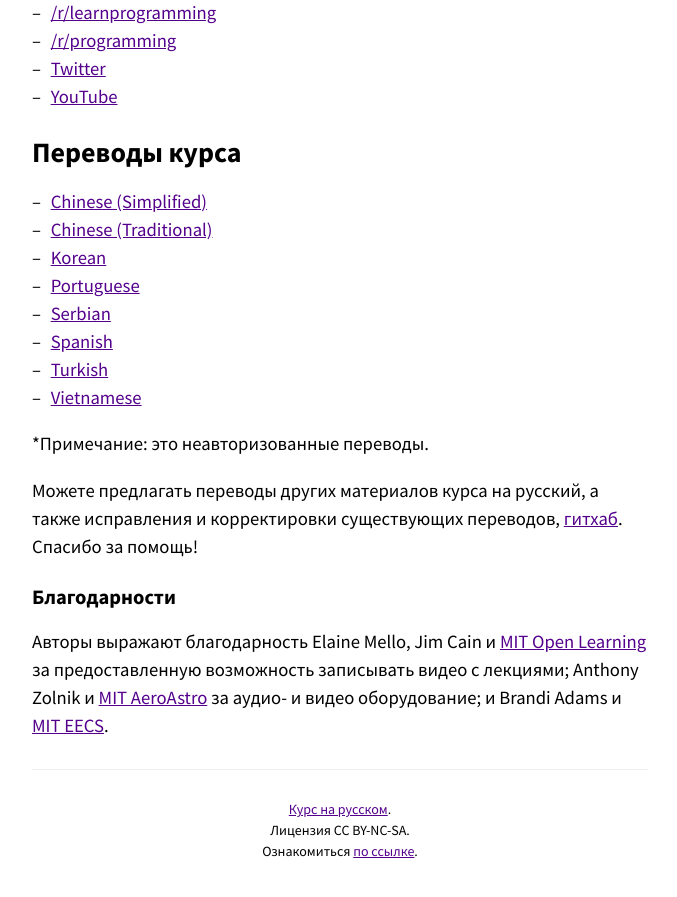
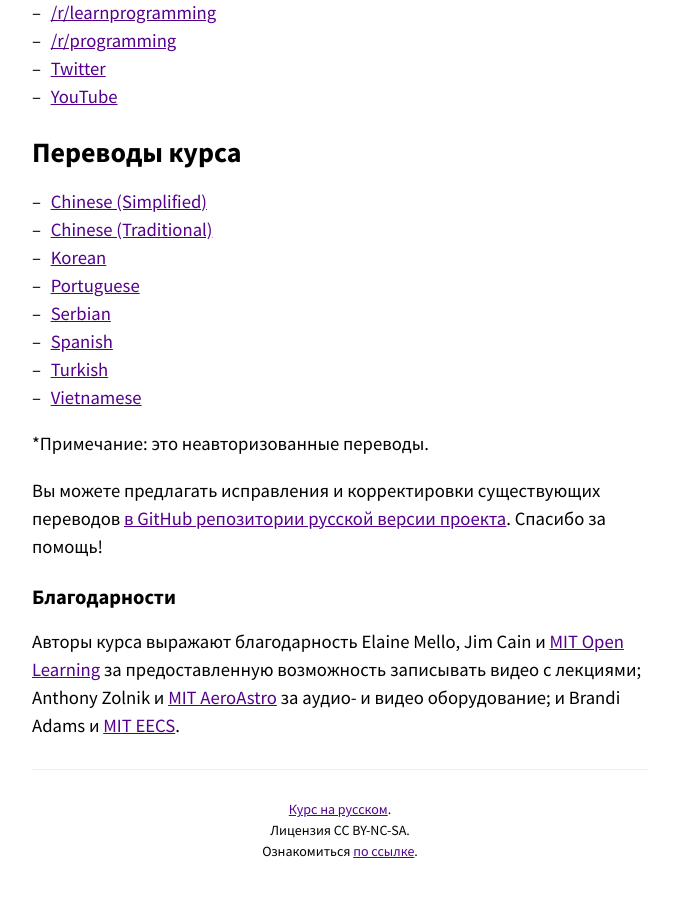
Before and after one commit to missing-semester-rus/missing-semester-rus.github.io, a Jekyll site: the page built from index.md, in a window 1280 px wide and 900 px high, scrolled down 1335 px. Shown: the top 897 px of the window, without its empty margins (300-977 px from the left). Built offline with Jekyll 4.4.1, drawn with Linux system fonts in a browser that asks for light colours.

Commit message:
Update index.md
Little adjustments.

```diff
--- a/index.md
+++ b/index.md
@@ -11,7 +11,6 @@ title: Пропущенный семестр курса по компьютер
 имеет смысл сделать курс максимально плавным и комфортным. Его освоение позволит не только тратить меньше времени на настройку в
 соответствии с вашими потребностями и задачами, но также даст возможность решать проблемы, которые до этого казались невероятно
 сложными.
-
 
 [О причинах создания, целях и назначении этого курса](/about/).
 
@@ -31,8 +30,7 @@ title: Пропущенный семестр курса по компьютер
 {% endfor %}
 </ul>
 
-Плейлист с лекциями доступен
-[на YouTube](https://www.youtube.com/playlist?list=PLyzOVJj3bHQuloKGG59rS43e29ro7I57J).
+Плейлист с лекциями доступен [на YouTube](https://www.youtube.com/playlist?list=PLyzOVJj3bHQuloKGG59rS43e29ro7I57J).
 
 # О курсе
 
@@ -62,11 +60,11 @@ title: Пропущенный семестр курса по компьютер
 
 *Примечание: это неавторизованные переводы.
 
-Можете предлагать переводы других материалов курса на русский, а также исправления и корректировки существующих переводов, [гитхаб](https://github.com/missing-semester-rus/missing-semester-rus.github.io/pulls). Спасибо за помощь!
+Вы можете предлагать исправления и корректировки существующих переводов [в GitHub репозитории русской версии проекта](https://github.com/missing-semester-rus/missing-semester-rus.github.io/pulls). Спасибо за помощь!
 
 ## Благодарности
 
-Авторы выражают благодарность Elaine Mello, Jim Cain и
+Авторы курса выражают благодарность Elaine Mello, Jim Cain и
 [MIT Open Learning](https://openlearning.mit.edu/) за предоставленную возможность записывать видео с лекциями;
 Anthony Zolnik и [MIT AeroAstro](https://aeroastro.mit.edu/) за аудио- и видео оборудование;
 и Brandi Adams и [MIT EECS](https://www.eecs.mit.edu/).
```
